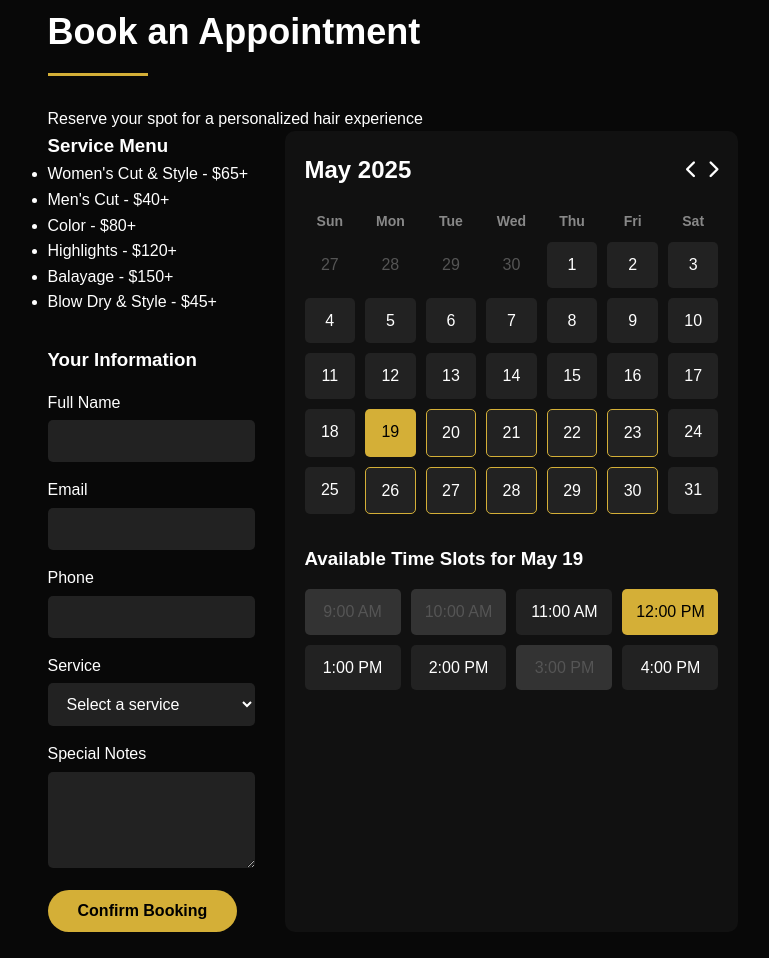
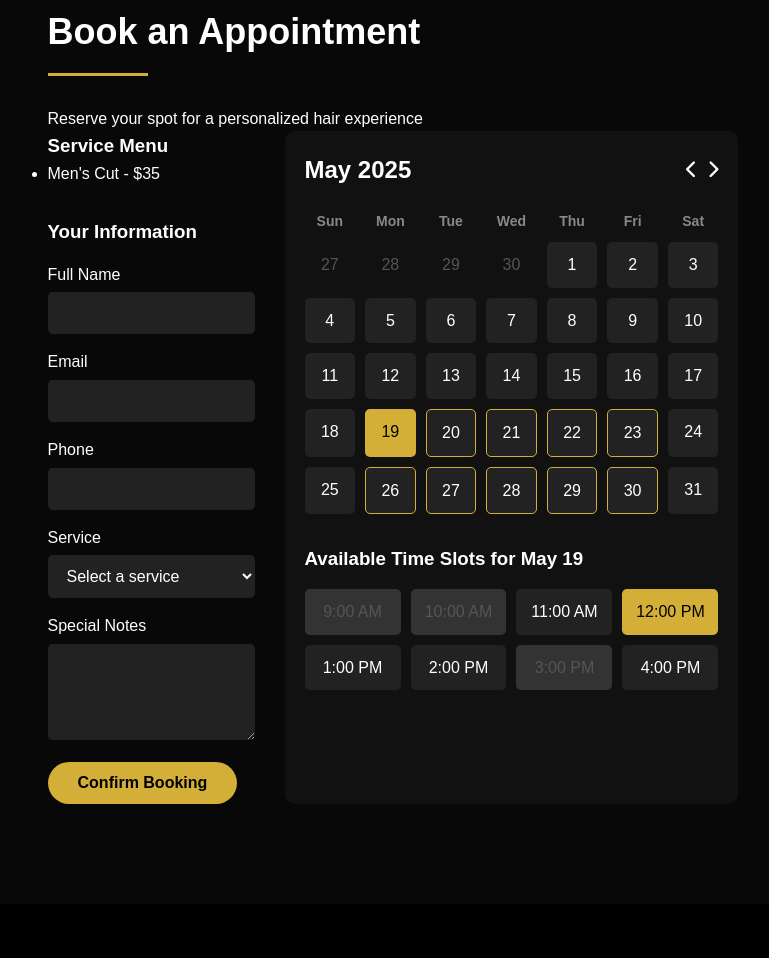
Before and after one commit to akim-cs/Hair-Stylist, a plain HTML site: page index.html in a window 1280 px wide. Shown: the part 3975-4933 px from the top of the page, without its empty margins (247-1016 px from the left). Drawn offline with Linux system fonts and the light colour scheme.

Commit message:
Update appointment ui index.html

```diff
--- a/index.html
+++ b/index.html
@@ -127,12 +127,7 @@
                 <div class="booking-info">
                     <h3>Service Menu</h3>
                     <ul class="service-list">
-                        <li>Women's Cut & Style - $65+</li>
-                        <li>Men's Cut - $40+</li>
-                        <li>Color - $80+</li>
-                        <li>Highlights - $120+</li>
-                        <li>Balayage - $150+</li>
-                        <li>Blow Dry & Style - $45+</li>
+                        <li>Men's Cut - $35</li>
                     </ul>
 
                     <div class="booking-form">
@@ -153,12 +148,7 @@
                             <label for="service">Service</label>
                             <select id="service" required>
                                 <option value="">Select a service</option>
-                                <option value="women-cut">Women's Cut & Style</option>
                                 <option value="men-cut">Men's Cut</option>
-                                <option value="color">Color</option>
-                                <option value="highlights">Highlights</option>
-                                <option value="balayage">Balayage</option>
-                                <option value="blowdry">Blow Dry & Style</option>
                             </select>
                         </div>
                         <div class="form-group">
```
